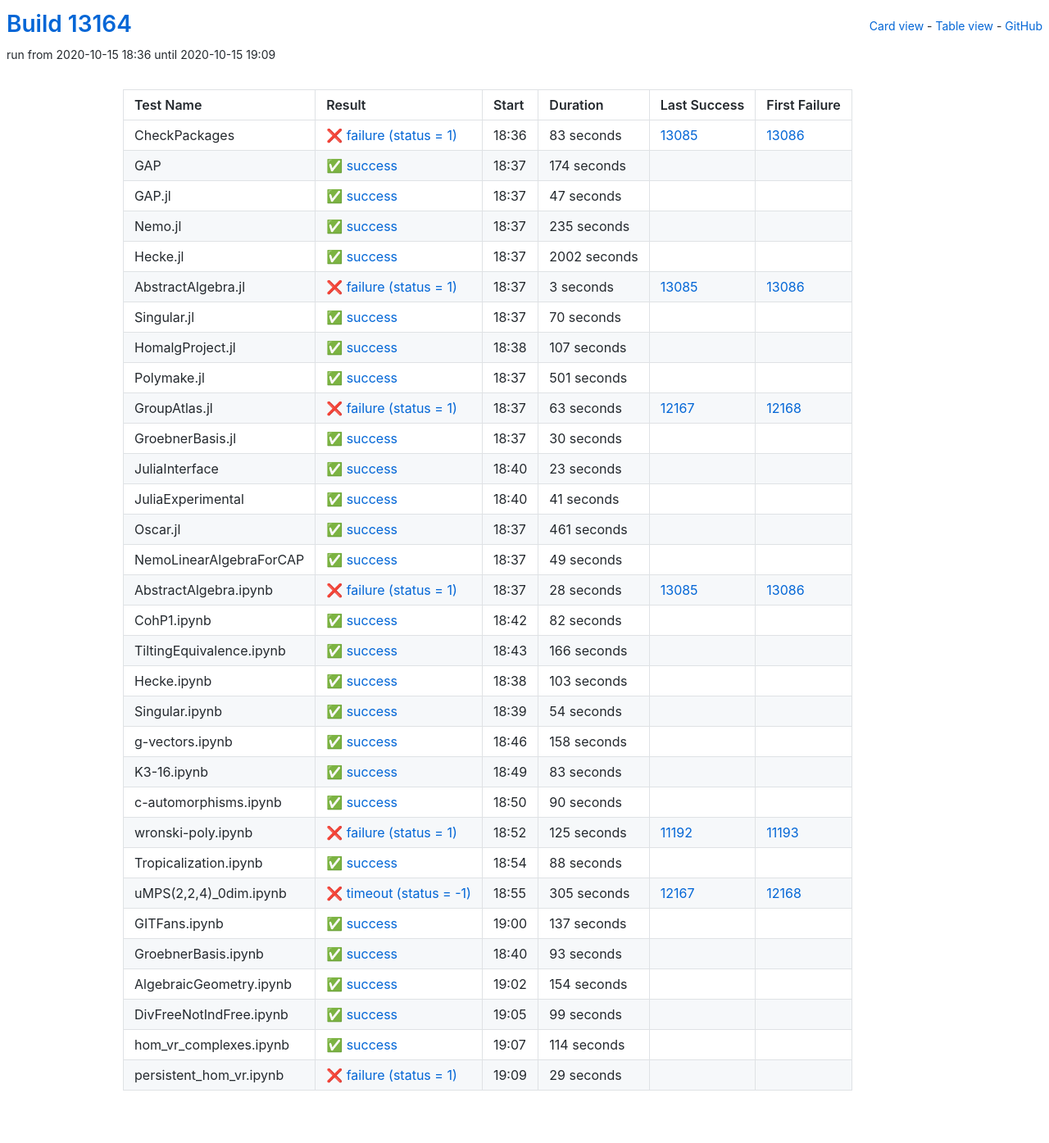
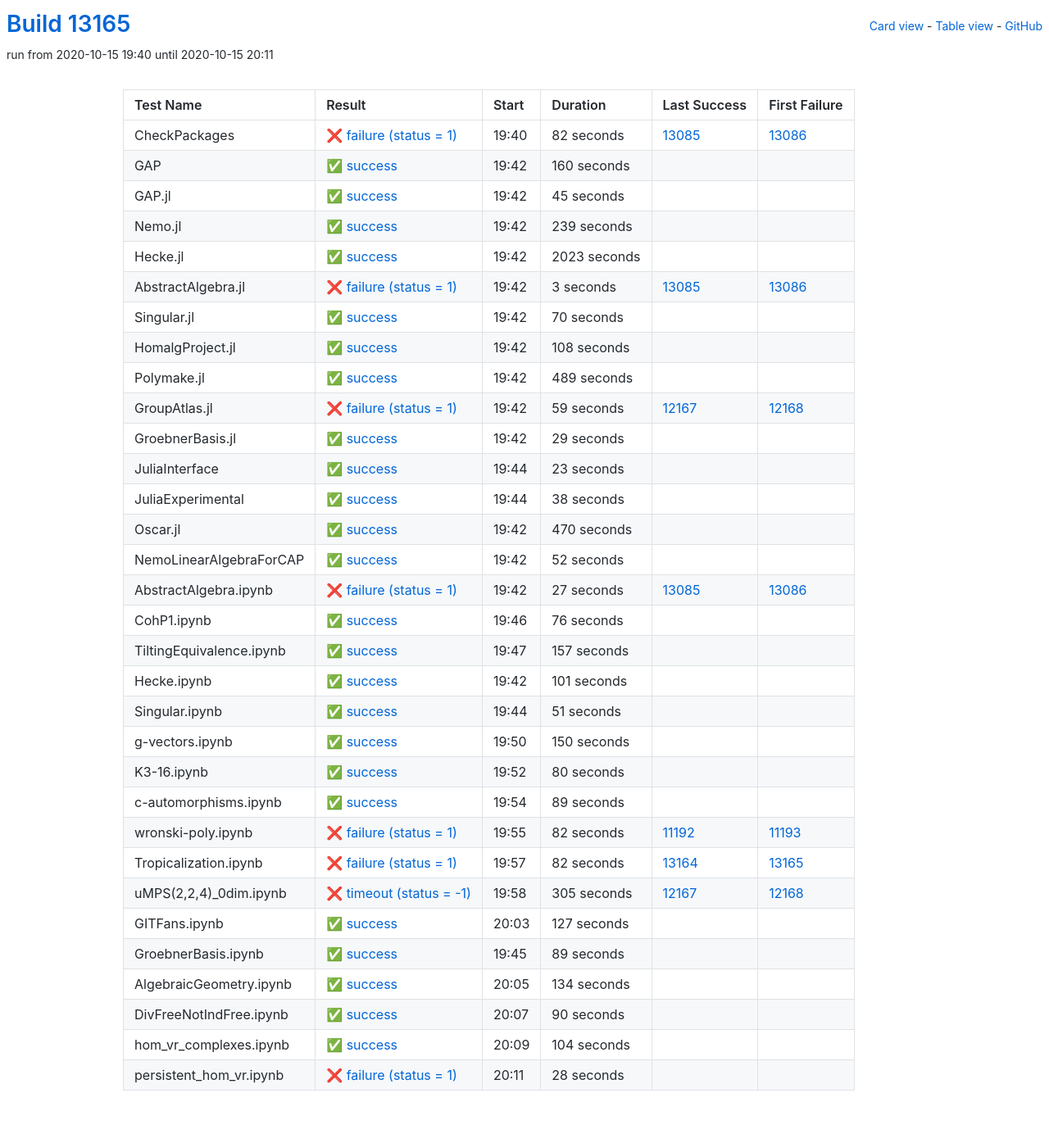
Before and after one commit to oscar-system/oscar-ci-status, a Jekyll site: the page built from table.html, in a window 1280 px wide. Shown: the whole page at 82% size. Built offline with Jekyll 4.4.1, drawn with Linux system fonts in a browser that asks for light colours.

Commit message:
Build #13165

```diff
--- a/_data/ci.yml
+++ b/_data/ci.yml
@@ -1,6 +1,6 @@
 ---
-build: 13164
-build_url: https://oscarci.mathematik.uni-kl.de/job/oscar/13164/
+build: 13165
+build_url: https://oscarci.mathematik.uni-kl.de/job/oscar/13165/
 job: oscar
 organization: oscar-system
 repo: oscar-ci-status
@@ -8,68 +8,68 @@
 tests:
 - name: CheckPackages
   id: checkpackages
-  log: https://oscarci.mathematik.uni-kl.de/job/oscar/13164/artifact/logs/build-13164/CheckPackages.log
-  start: 2020-10-15 18:36
+  log: https://oscarci.mathematik.uni-kl.de/job/oscar/13165/artifact/logs/build-13165/CheckPackages.log
+  start: 2020-10-15 19:40
   success: false
   exitcode: 1
   status: failure
-  duration: 83
+  duration: 82
   last_success: 13085
   last_success_url: https://oscarci.mathematik.uni-kl.de/job/oscar/13085/
   first_failure: 13086
   first_failure_url: https://oscarci.mathematik.uni-kl.de/job/oscar/13086/
 - name: GAP
   id: gap
-  log: https://oscarci.mathematik.uni-kl.de/job/oscar/13164/artifact/logs/build-13164/GAP.log
-  start: 2020-10-15 18:37
+  log: https://oscarci.mathematik.uni-kl.de/job/oscar/13165/artifact/logs/build-13165/GAP.log
+  start: 2020-10-15 19:42
   success: true
   exitcode: 0
   status: success
-  duration: 174
+  duration: 160
   last_success: false
   last_success_url:
   first_failure: false
   first_failure_url:
 - name: GAP.jl
   id: gap-jl
-  log: https://oscarci.mathematik.uni-kl.de/job/oscar/13164/artifact/logs/build-13164/GAP.jl.log
-  start: 2020-10-15 18:37
+  log: https://oscarci.mathematik.uni-kl.de/job/oscar/13165/artifact/logs/build-13165/GAP.jl.log
+  start: 2020-10-15 19:42
   success: true
   exitcode: 0
   status: success
-  duration: 47
+  duration: 45
   last_success: false
   last_success_url:
   first_failure: false
   first_failure_url:
 - name: Nemo.jl
   id: nemo-jl
-  log: https://oscarci.mathematik.uni-kl.de/job/oscar/13164/artifact/logs/build-13164/Nemo.jl.log
-  start: 2020-10-15 18:37
+  log: https://oscarci.mathematik.uni-kl.de/job/oscar/13165/artifact/logs/build-13165/Nemo.jl.log
+  start: 2020-10-15 19:42
   success: true
   exitcode: 0
   status: success
-  duration: 235
+  duration: 239
   last_success: false
   last_success_url:
   first_failure: false
   first_failure_url:
 - name: Hecke.jl
   id: hecke-jl
-  log: https://oscarci.mathematik.uni-kl.de/job/oscar/13164/artifact/logs/build-13164/Hecke.jl.log
-  start: 2020-10-15 18:37
+  log: https://oscarci.mathematik.uni-kl.de/job/oscar/13165/artifact/logs/build-13165/Hecke.jl.log
+  start: 2020-10-15 19:42
   success: true
   exitcode: 0
   status: success
-  duration: 2002
+  duration: 2023
   last_success: false
   last_success_url:
   first_failure: false
   first_failure_url:
 - name: AbstractAlgebra.jl
   id: abstractalgebra-jl
-  log: https://oscarci.mathematik.uni-kl.de/job/oscar/13164/artifact/logs/build-13164/AbstractAlgebra.jl.log
-  start: 2020-10-15 18:37
+  log: https://oscarci.mathematik.uni-kl.de/job/oscar/13165/artifact/logs/build-13165/AbstractAlgebra.jl.log
+  start: 2020-10-15 19:42
   success: false
   exitcode: 1
   status: failure
@@ -80,8 +80,8 @@
   first_failure_url: https://oscarci.mathematik.uni-kl.de/job/oscar/13086/
 - name: Singular.jl
   id: singular-jl
-  log: https://oscarci.mathematik.uni-kl.de/job/oscar/13164/artifact/logs/build-13164/Singular.jl.log
-  start: 2020-10-15 18:37
+  log: https://oscarci.mathematik.uni-kl.de/job/oscar/13165/artifact/logs/build-13165/Singular.jl.log
+  start: 2020-10-15 19:42
   success: true
   exitcode: 0
   status: success
@@ -92,56 +92,56 @@
   first_failure_url:
 - name: HomalgProject.jl
   id: homalgproject-jl
-  log: https://oscarci.mathematik.uni-kl.de/job/oscar/13164/artifact/logs/build-13164/HomalgProject.jl.log
-  start: 2020-10-15 18:38
+  log: https://oscarci.mathematik.uni-kl.de/job/oscar/13165/artifact/logs/build-13165/HomalgProject.jl.log
+  start: 2020-10-15 19:42
   success: true
   exitcode: 0
   status: success
-  duration: 107
+  duration: 108
   last_success: false
   last_success_url:
   first_failure: false
   first_failure_url:
 - name: Polymake.jl
   id: polymake-jl
-  log: https://oscarci.mathematik.uni-kl.de/job/oscar/13164/artifact/logs/build-13164/Polymake.jl.log
-  start: 2020-10-15 18:37
+  log: https://oscarci.mathematik.uni-kl.de/job/oscar/13165/artifact/logs/build-13165/Polymake.jl.log
+  start: 2020-10-15 19:42
   success: true
   exitcode: 0
   status: success
-  duration: 501
+  duration: 489
   last_success: false
   last_success_url:
   first_failure: false
   first_failure_url:
 - name: GroupAtlas.jl
   id: groupatlas-jl
-  log: https://oscarci.mathematik.uni-kl.de/job/oscar/13164/artifact/logs/build-13164/GroupAtlas.jl.log
-  start: 2020-10-15 18:37
+  log: https://oscarci.mathematik.uni-kl.de/job/oscar/13165/artifact/logs/build-13165/GroupAtlas.jl.log
+  start: 2020-10-15 19:42
   success: false
   exitcode: 1
   status: failure
-  duration: 63
+  duration: 59
   last_success: 12167
   last_success_url: https://oscarci.mathematik.uni-kl.de/job/oscar/12167/
   first_failure: 12168
   first_failure_url: https://oscarci.mathematik.uni-kl.de/job/oscar/12168/
 - name: GroebnerBasis.jl
   id: groebnerbasis-jl
-  log: https://oscarci.mathematik.uni-kl.de/job/oscar/13164/artifact/logs/build-13164/GroebnerBasis.jl.log
-  start: 2020-10-15 18:37
+  log: https://oscarci.mathematik.uni-kl.de/job/oscar/13165/artifact/logs/build-13165/GroebnerBasis.jl.log
+  start: 2020-10-15 19:42
   success: true
   exitcode: 0
   status: success
-  duration: 30
+  duration: 29
   last_success: false
   last_success_url:
   first_failure: false
   first_failure_url:
 - name: JuliaInterface
   id: juliainterface
-  log: https://oscarci.mathematik.uni-kl.de/job/oscar/13164/artifact/logs/build-13164/JuliaInterface.log
-  start: 2020-10-15 18:40
+  log: https://oscarci.mathematik.uni-kl.de/job/oscar/13165/artifact/logs/build-13165/JuliaInterface.log
+  start: 2020-10-15 19:44
   success: true
   exitcode: 0
   status: success
@@ -152,164 +152,164 @@
   first_failure_url:
 - name: JuliaExperimental
   id: juliaexperimental
-  log: https://oscarci.mathematik.uni-kl.de/job/oscar/13164/artifact/logs/build-13164/JuliaExperimental.log
-  start: 2020-10-15 18:40
+  log: https://oscarci.mathematik.uni-kl.de/job/oscar/13165/artifact/logs/build-13165/JuliaExperimental.log
+  start: 2020-10-15 19:44
   success: true
   exitcode: 0
   status: success
-  duration: 41
+  duration: 38
   last_success: false
   last_success_url:
   first_failure: false
   first_failure_url:
 - name: Oscar.jl
   id: oscar-jl
-  log: https://oscarci.mathematik.uni-kl.de/job/oscar/13164/artifact/logs/build-13164/Oscar.jl.log
-  start: 2020-10-15 18:37
+  log: https://oscarci.mathematik.uni-kl.de/job/oscar/13165/artifact/logs/build-13165/Oscar.jl.log
+  start: 2020-10-15 19:42
   success: true
   exitcode: 0
   status: success
-  duration: 461
+  duration: 470
   last_success: false
   last_success_url:
   first_failure: false
   first_failure_url:
 - name: NemoLinearAlgebraForCAP
   id: nemolinearalgebraforcap
-  log: https://oscarci.mathematik.uni-kl.de/job/oscar/13164/artifact/logs/build-13164/NemoLinearAlgebraForCAP.log
-  start: 2020-10-15 18:37
+  log: https://oscarci.mathematik.uni-kl.de/job/oscar/13165/artifact/logs/build-13165/NemoLinearAlgebraForCAP.log
+  start: 2020-10-15 19:42
   success: true
   exitcode: 0
   status: success
-  duration: 49
+  duration: 52
   last_success: false
   last_success_url:
   first_failure: false
   first_failure_url:
 - name: AbstractAlgebra.ipynb
   id: abstractalgebra-ipynb
-  log: https://oscarci.mathematik.uni-kl.de/job/oscar/13164/artifact/logs/build-13164/AbstractAlgebra.ipynb.log
-  start: 2020-10-15 18:37
+  log: https://oscarci.mathematik.uni-kl.de/job/oscar/13165/artifact/logs/build-13165/AbstractAlgebra.ipynb.log
+  start: 2020-10-15 19:42
   success: false
   exitcode: 1
   status: failure
-  duration: 28
+  duration: 27
   last_success: 13085
   last_success_url: https://oscarci.mathematik.uni-kl.de/job/oscar/13085/
   first_failure: 13086
   first_failure_url: https://oscarci.mathematik.uni-kl.de/job/oscar/13086/
 - name: CohP1.ipynb
   id: cohp1-ipynb
-  log: https://oscarci.mathematik.uni-kl.de/job/oscar/13164/artifact/logs/build-13164/CohP1.ipynb.log
-  start: 2020-10-15 18:42
+  log: https://oscarci.mathematik.uni-kl.de/job/oscar/13165/artifact/logs/build-13165/CohP1.ipynb.log
+  start: 2020-10-15 19:46
   success: true
   exitcode: 0
   status: success
-  duration: 82
+  duration: 76
   last_success: false
   last_success_url:
   first_failure: false
   first_failure_url:
 - name: TiltingEquivalence.ipynb
   id: tiltingequivalence-ipynb
-  log: https://oscarci.mathematik.uni-kl.de/job/oscar/13164/artifact/logs/build-13164/TiltingEquivalence.ipynb.log
-  start: 2020-10-15 18:43
+  log: https://oscarci.mathematik.uni-kl.de/job/oscar/13165/artifact/logs/build-13165/TiltingEquivalence.ipynb.log
+  start: 2020-10-15 19:47
   success: true
   exitcode: 0
   status: success
-  duration: 166
+  duration: 157
   last_success: false
   last_success_url:
   first_failure: false
   first_failure_url:
 - name: Hecke.ipynb
   id: hecke-ipynb
-  log: https://oscarci.mathematik.uni-kl.de/job/oscar/13164/artifact/logs/build-13164/Hecke.ipynb.log
-  start: 2020-10-15 18:38
+  log: https://oscarci.mathematik.uni-kl.de/job/oscar/13165/artifact/logs/build-13165/Hecke.ipynb.log
+  start: 2020-10-15 19:42
   success: true
   exitcode: 0
   status: success
-  duration: 103
+  duration: 101
   last_success: false
   last_success_url:
   first_failure: false
   first_failure_url:
 - name: Singular.ipynb
   id: singular-ipynb
-  log: https://oscarci.mathematik.uni-kl.de/job/oscar/13164/artifact/logs/build-13164/Singular.ipynb.log
-  start: 2020-10-15 18:39
+  log: https://oscarci.mathematik.uni-kl.de/job/oscar/13165/artifact/logs/build-13165/Singular.ipynb.log
+  start: 2020-10-15 19:44
   success: true
   exitcode: 0
   status: success
-  duration: 54
+  duration: 51
   last_success: false
   last_success_url:
   first_failure: false
   first_failure_url:
 - name: g-vectors.ipynb
   id: g-vectors-ipynb
-  log: https://oscarci.mathematik.uni-kl.de/job/oscar/13164/artifact/logs/build-13164/g-vectors.ipynb.log
-  start: 2020-10-15 18:46
+  log: https://oscarci.mathematik.uni-kl.de/job/oscar/13165/artifact/logs/build-13165/g-vectors.ipynb.log
+  start: 2020-10-15 19:50
   success: true
   exitcode: 0
   status: success
-  duration: 158
+  duration: 150
   last_success: false
   last_success_url:
   first_failure: false
   first_failure_url:
 - name: K3-16.ipynb
   id: k3-16-ipynb
-  log: https://oscarci.mathematik.uni-kl.de/job/oscar/13164/artifact/logs/build-13164/K3-16.ipynb.log
-  start: 2020-10-15 18:49
+  log: https://oscarci.mathematik.uni-kl.de/job/oscar/13165/artifact/logs/build-13165/K3-16.ipynb.log
+  start: 2020-10-15 19:52
   success: true
   exitcode: 0
   status: success
-  duration: 83
+  duration: 80
   last_success: false
   last_success_url:
   first_failure: false
   first_failure_url:
 - name: c-automorphisms.ipynb
   id: c-automorphisms-ipynb
-  log: https://oscarci.mathematik.uni-kl.de/job/oscar/13164/artifact/logs/build-13164/c-automorphisms.ipynb.log
-  start: 2020-10-15 18:50
+  log: https://oscarci.mathematik.uni-kl.de/job/oscar/13165/artifact/logs/build-13165/c-automorphisms.ipynb.log
+  start: 2020-10-15 19:54
   success: true
   exitcode: 0
   status: success
-  duration: 90
+  duration: 89
   last_success: false
   last_success_url:
   first_failure: false
   first_failure_url:
 - name: wronski-poly.ipynb
   id: wronski-poly-ipynb
-  log: https://oscarci.mathematik.uni-kl.de/job/oscar/13164/artifact/logs/build-13164/wronski-poly.ipynb.log
-  start: 2020-10-15 18:52
+  log: https://oscarci.mathematik.uni-kl.de/job/oscar/13165/artifact/logs/build-13165/wronski-poly.ipynb.log
+  start: 2020-10-15 19:55
   success: false
   exitcode: 1
   status: failure
-  duration: 125
+  duration: 82
   last_success: 11192
   last_success_url: https://oscarci.mathematik.uni-kl.de/job/oscar/11192/
   first_failure: 11193
   first_failure_url: https://oscarci.mathematik.uni-kl.de/job/oscar/11193/
 - name: Tropicalization.ipynb
   id: tropicalization-ipynb
-  log: https://oscarci.mathematik.uni-kl.de/job/oscar/13164/artifact/logs/build-13164/Tropicalization.ipynb.log
-  start: 2020-10-15 18:54
-  success: true
-  exitcode: 0
-  status: success
-  duration: 88
-  last_success: false
-  last_success_url:
-  first_failure: false
-  first_failure_url:
+  log: https://oscarci.mathematik.uni-kl.de/job/oscar/13165/artifact/logs/build-13165/Tropicalization.ipynb.log
+  start: 2020-10-15 19:57
+  success: false
+  exitcode: 1
+  status: failure
+  duration: 82
+  last_success: 13164
+  last_success_url: https://oscarci.mathematik.uni-kl.de/job/oscar/13164/
+  first_failure: 13165
+  first_failure_url: https://oscarci.mathematik.uni-kl.de/job/oscar/13165/
 - name: uMPS(2,2,4)_0dim.ipynb
   id: umps-2-2-4-0dim-ipynb
-  log: https://oscarci.mathematik.uni-kl.de/job/oscar/13164/artifact/logs/build-13164/uMPS-2-2-4-_0dim.ipynb.log
-  start: 2020-10-15 18:55
+  log: https://oscarci.mathematik.uni-kl.de/job/oscar/13165/artifact/logs/build-13165/uMPS-2-2-4-_0dim.ipynb.log
+  start: 2020-10-15 19:58
   success: false
   exitcode: -1
   status: timeout
@@ -320,72 +320,72 @@
   first_failure_url: https://oscarci.mathematik.uni-kl.de/job/oscar/12168/
 - name: GITFans.ipynb
   id: gitfans-ipynb
-  log: https://oscarci.mathematik.uni-kl.de/job/oscar/13164/artifact/logs/build-13164/GITFans.ipynb.log
-  start: 2020-10-15 19:00
+  log: https://oscarci.mathematik.uni-kl.de/job/oscar/13165/artifact/logs/build-13165/GITFans.ipynb.log
+  start: 2020-10-15 20:03
   success: true
   exitcode: 0
   status: success
-  duration: 137
+  duration: 127
   last_success: false
   last_success_url:
   first_failure: false
   first_failure_url:
 - name: GroebnerBasis.ipynb
   id: groebnerbasis-ipynb
-  log: https://oscarci.mathematik.uni-kl.de/job/oscar/13164/artifact/logs/build-13164/GroebnerBasis.ipynb.log
-  start: 2020-10-15 18:40
+  log: https://oscarci.mathematik.uni-kl.de/job/oscar/13165/artifact/logs/build-13165/GroebnerBasis.ipynb.log
+  start: 2020-10-15 19:45
   success: true
   exitcode: 0
   status: success
-  duration: 93
+  duration: 89
   last_success: false
   last_success_url:
   first_failure: false
   first_failure_url:
 - name: AlgebraicGeometry.ipynb
   id: algebraicgeometry-ipynb
-  log: https://oscarci.mathematik.uni-kl.de/job/oscar/13164/artifact/logs/build-13164/AlgebraicGeometry.ipynb.log
-  start: 2020-10-15 19:02
+  log: https://oscarci.mathematik.uni-kl.de/job/oscar/13165/artifact/logs/build-13165/AlgebraicGeometry.ipynb.log
+  start: 2020-10-15 20:05
   success: true
   exitcode: 0
   status: success
-  duration: 154
+  duration: 134
   last_success: false
   last_success_url:
   first_failure: false
   first_failure_url:
 - name: DivFreeNotIndFree.ipynb
   id: divfreenotindfree-ipynb
-  log: https://oscarci.mathematik.uni-kl.de/job/oscar/13164/artifact/logs/build-13164/DivFreeNotIndFree.ipynb.log
-  start: 2020-10-15 19:05
+  log: https://oscarci.mathematik.uni-kl.de/job/oscar/13165/artifact/logs/build-13165/DivFreeNotIndFree.ipynb.log
+  start: 2020-10-15 20:07
   success: true
   exitcode: 0
   status: success
-  duration: 99
+  duration: 90
   last_success: false
   last_success_url:
   first_failure: false
   first_failure_url:
 - name: hom_vr_complexes.ipynb
   id: hom-vr-complexes-ipynb
-  log: https://oscarci.mathematik.uni-kl.de/job/oscar/13164/artifact/logs/build-13164/hom_vr_complexes.ipynb.log
-  start: 2020-10-15 19:07
+  log: https://oscarci.mathematik.uni-kl.de/job/oscar/13165/artifact/logs/build-13165/hom_vr_complexes.ipynb.log
+  start: 2020-10-15 20:09
   success: true
   exitcode: 0
   status: success
-  duration: 114
+  duration: 104
   last_success: false
   last_success_url:
   first_failure: false
   first_failure_url:
 - name: persistent_hom_vr.ipynb
   id: persistent-hom-vr-ipynb
-  log: https://oscarci.mathematik.uni-kl.de/job/oscar/13164/artifact/logs/build-13164/persistent_hom_vr.ipynb.log
-  start: 2020-10-15 19:09
+  log: https://oscarci.mathematik.uni-kl.de/job/oscar/13165/artifact/logs/build-13165/persistent_hom_vr.ipynb.log
+  start: 2020-10-15 20:11
   success: false
   exitcode: 1
   status: failure
-  duration: 29
+  duration: 28
   last_success: false
   last_success_url:
   first_failure: false
```
Also changed, not shown: README.md.
